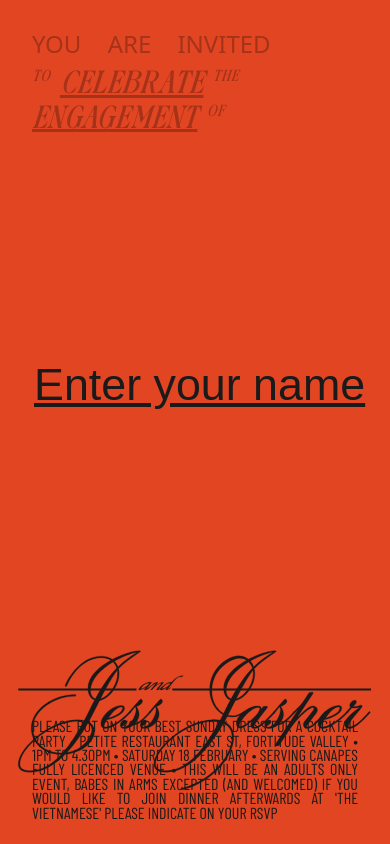
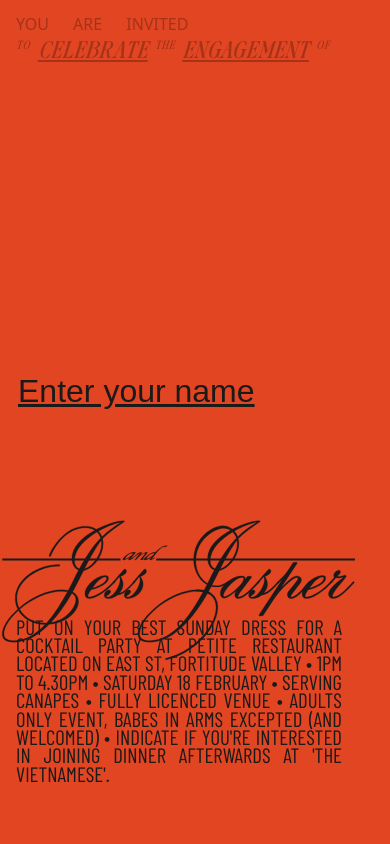
Before and after one commit to freejasper/engagement-rsvp, a React (Vite) app: page / in a window 390 px wide. Built offline with nearby package versions, Linux system fonts and the light colour scheme; no server answers; a web font is replaced by a local one.

Commit message:
Media queries for responsive sizing. Submission updates

```diff
--- a/api/github-data.js
+++ b/api/github-data.js
@@ -6,7 +6,7 @@ const PAT   = process.env.GITHUB_PAT;
 
 export default async function handler(req, res) {
   if (req.method === 'GET') {
-    const url = `https://api.github.com/repos/${OWNER}/${REPO}/contents/contents/${FILE}`;
+    const url = `https://api.github.com/repos/${OWNER}/${REPO}/contents/${FILE}`;
     const gh  = await fetch(url, { headers: { Authorization: `Bearer ${PAT}`, Accept: "application/vnd.github+json" }});
     if (!gh.ok) return res.status(gh.status).json({ error: gh.statusText });
 
--- a/src/App.css
+++ b/src/App.css
@@ -18,24 +18,35 @@ html {
 body {
   position: fixed;
   background-color: var(--primary-red);
-  max-width: 480px;
   overflow: hidden;
   width: 100%;
   height: 100%;
 }
 
 #root {
+  max-width: 850px;
   width: 100%;
   height: 100%;
-  display: grid;
-  grid-template-rows: 1fr 1fr 1fr 1fr;
-  grid-template-columns: 100%;
 
   box-sizing: border-box;
 
   margin: 0 auto;
   padding: 2rem;
   text-align: center;
+}
+
+@media screen and (max-width: 400px) {
+  #root {
+    padding: 1rem;
+  }
+}
+
+#app-container {
+  width: 100%;
+  height: 100%;
+  display: grid;
+  grid-template-rows: 1fr 1fr 1fr 1fr;
+  grid-template-columns: 100%;
 }
 
 fieldset legend {
--- a/src/App.jsx
+++ b/src/App.jsx
@@ -1,5 +1,4 @@
-import { useEffect, useState } from 'react'
-import names from './dummyData';
+import { useEffect, useLayoutEffect, useState, useRef } from 'react'
 import NameInputShell from './utils/NameInputShell';
 import TextHeader from './utils/ui/TextHeader';
 import RsvpOptionsShell from './utils/RsvpOptionsShell';
@@ -30,6 +29,25 @@ function App() {
     fetchData();
   }, []);
 
+  //window resize listener
+  const svgRef = useRef(null);
+  const infoRef = useRef(null);
+
+  useLayoutEffect(() => {
+    function setTopMargin() {
+      if (svgRef.current && infoRef.current) {
+        const svgHeight = svgRef.current.getBoundingClientRect().height * 0.27;
+        console.log('svgHeight:', svgHeight);
+        infoRef.current.style.marginTop = `-${svgHeight}px`;
+      }
+    }
+    if(!loading) setTopMargin();
+    window.addEventListener('resize', setTopMargin);
+    return () => {
+      window.removeEventListener('resize', setTopMargin);
+    };
+  }, [loading]);
+
   // Setting and checking entered name against names list
   const [matchedName, setMatchedName] = useState('');
   const [plusOne, setPlusOne] = useState('');
@@ -38,7 +56,7 @@ function App() {
   const [dinnerInvite, setDinnerInvite] = useState(false)
 
   function norm(str) {
-    return str.toLowerCase().replace(/\s+/g, '');
+    return String(str).toLowerCase().replace(/\s+/g, '');
   }
 
   function matchName(enteredName) {
@@ -76,7 +94,7 @@ function App() {
 
   // SUBMIT FORM FUNCTION
   function submitForm () {
-    if (matchedName, attendanceComplete, dinnerAttendanceComplete) {
+    if (matchedName && attendanceComplete && dinnerAttendanceComplete) {
       const updates = {
         [norm(matchedName)]:{
         name: matchedName,
@@ -107,6 +125,20 @@ function App() {
         }).catch(console.error);
 
         console.log('Submit complete', newData);
+        // reset states
+        setListData(newData);
+        setMatchedName('');
+        setPlusOne('');
+        setStep(1);
+        setAttendance('');
+        setPlusOneAttendance('');
+        setDinnerAttendance('');
+        setDinnerPlusOneAttendance('');
+        setAttendanceComplete(false);
+        setDinnerAttendanceComplete(false);
+        setDinnerInvite(false);
+
+        alert('RSVP submission complete. See you on the 18th of Feb!');
         return newData;
       })
     }
@@ -143,15 +175,17 @@ function App() {
 
   if (loading) {
     return (
-      <div>Loading ...</div>
+      <div id="loading">Loading ...</div>
     )
   }
 
   if (!loading){
     return (
-    <>
+    <div id="app-container">
       <TextHeader />
-      <TextFooter />
+      <TextFooter
+      infoRef={infoRef}
+      svgRef={svgRef} />
       <NameInputShell
         matchName={matchName}
         setStep={setStep} />
@@ -175,7 +209,7 @@ function App() {
         dinnerAttendanceComplete={dinnerAttendanceComplete}
         setDinnerAttendanceComplete={setDinnerAttendanceComplete}
         submitForm={submitForm} />
-    </>
+    </div>
   )
 }
 }
--- a/src/css/NameInput.css
+++ b/src/css/NameInput.css
@@ -3,6 +3,7 @@
     grid-row-start: 2;
     align-self: end;
     margin-bottom: 0.7rem;
+    display: flex;
 }
 
 .nameInput-hidden {
@@ -16,6 +17,7 @@
 }
 
 #nameInput input[type="text"] {
+      width: 100%;
       border: none;
       background: transparent;
       outline: none;
@@ -28,3 +30,9 @@
       color: var(--charcoal);
       opacity: 1;
 }
+
+@media screen and (max-width: 400px) {
+    #nameInput input[type="text"] {
+        font-size: 2rem;
+    }
+}
--- a/src/css/TextFooter.css
+++ b/src/css/TextFooter.css
@@ -1,7 +1,8 @@
 #text-footer {
     position: absolute;
-    bottom: 0.5rem;
-
+    bottom: env(safe-area-inset-bottom, 0);
+    padding-bottom: 40px;
+    max-width: 850px;
     width: 100%;
     height: auto;
     box-sizing: border-box;
@@ -11,10 +12,9 @@
 }
 
 #footer-details {
-    font-size: 1rem;
-    line-height: 0.9rem;
+    font-size: 1.3rem;
+    line-height: 1.15rem;
     color: var(--charcoal);
-    margin-top: -12.5vh;
     padding: 0 2rem 0 2rem;
 
     font-family: 'Barlow Condensed', sans-serif;
@@ -28,3 +28,14 @@
     fill: var(--charcoal);
     stroke: var(--charcoal);
 }
+
+@media screen and (min-width: 850px) {
+
+}
+
+@media screen and (max-width: 380px) {
+    #text-footer {
+        margin-left: -1.2rem;
+        padding-bottom: 12px;
+    }
+}
--- a/src/css/TextHeader.css
+++ b/src/css/TextHeader.css
@@ -20,6 +20,17 @@ h3 {
   line-height: 2rem;
   letter-spacing: 1px;
   text-transform: lowercase;
+}
+
+@media screen and (max-width: 500px) {
+  h4 {
+    font-size: 1rem;
+    line-height: 1rem;
+  }
+  h3 {
+    font-size: 1.5rem;
+    line-height: 1.3rem;
+  }
 }
 
 .superscript {
--- a/src/utils/ui/SubmitForm.jsx
+++ b/src/utils/ui/SubmitForm.jsx
@@ -23,9 +23,15 @@ export default function SubmitForm ({
         }
     }, [dinnerInvite, matchedName, attendanceComplete, dinnerAttendanceComplete, noAttendance]);
 
+    function handleSubmit() {
+        setSubmitDisabled(true);
+        submitForm();
+        setSubmitDisabled(false);
+    }
+
     return (
         <>
-            {!submitDisabled && <button id='submit-button' onClick={submitForm} >SUBMIT</button>}
+            {!submitDisabled && <button id='submit-button' onClick={handleSubmit} >SUBMIT</button>}
         </>
     )
 }
--- a/src/utils/ui/TextFooter.jsx
+++ b/src/utils/ui/TextFooter.jsx
@@ -1,9 +1,9 @@
 import '../../css/TextFooter.css';
 
-export default function TextFooter() {
+export default function TextFooter({ infoRef, svgRef }) {
     return (
         <div id='text-footer'>
-            <svg id='jessandjasper' xmlns="http://www.w3.org/2000/svg" viewBox="0 0 1584 1224">
+            <svg id='jessandjasper' ref={svgRef} xmlns="http://www.w3.org/2000/svg" viewBox="0 0 1584 1224">
                 <path d="m1117.64,607.94c-21.98,0-67.59,13.04-110.3,35.2l-6.23,3.48c-48.93,26.94-92.88,66.48-92.88,113.84,0,23.03,10.37,41.71,27.37,48.23-6.22,11.73-12.44,23.46-18.66,36.5-7.47,15.2-15.35,30.85-23.64,46.05-7.46-1.3-16.17-2.6-25.71-2.6-60.54,0-126.47,33.02-173.75,73.86l-5.39,4.78c-37.73,33.46-63.03,71.7-63.03,100.81,0,17.38,8.71,33.46,48.1,33.46,51.84,0,99.94-28.68,142.65-72.57l7.05-7.38c31.52-33.46,60.13-75.17,85.01-119.06,12.44,6.95,19.9,3.48,2.9-5.21,7.88-14.34,15.34-28.68,22.81-43.45,7.46-15.21,14.51-29.55,21.56-43.02,34.83-5.65,79.62-54.31,79.62-109.93,0-6.95-.83-13.47-2.49-19.55,26.54-26.51,53.91-46.06,86.67-67.79,3.73-2.17,3.73-5.65-1.66-5.65Zm-312.25,415.4l-5.81,6.51c-37.32,39.11-79.2,65.61-126.89,65.61-33.58,0-40.63-13.47-40.63-27.8,0-27.38,23.63-63.44,58.88-95.16l5.39-4.78c46.44-40.41,111.96-73,172.09-73,8.29,0,15.76.87,21.98,2.17-24.88,45.63-53.08,90.82-85.01,126.45Zm153.84-219.43c26.54-51.71,49.76-91.68,68.01-116.02.83,3.92,1.24,8.69,1.24,13.04,0,49.53-38.98,94.29-69.25,102.98Zm71.33-130.35c-1.69-4.43-3.81-8.74-6.32-12.71-.84-1.35-2.53-1.88-3.99-1.26l-.12.05c-1.85.78-2.51,3.02-1.45,4.71,2.73,4.37,4.95,9.16,6.49,14.42-26.13,27.37-54.74,66.05-86.67,124.7-11.2-4.34-19.9-15.2-19.9-32.58,0-46.5,43.54-88.64,91.64-117.32l5.8-3.04c33.59-19.56,70.91-33.03,92.48-36.5l.41.43c-24.05,14.34-51.83,32.59-78.37,59.1Z"/>
                 <path d="m1113.9,855.18c-1.02,0-1.49.29-2.08.87,0,0,0,.01-.01.01-.13.13-.26.27-.4.42-29.85,33.03-59.29,61.7-77.12,61.7-1.66,0-2.49-1.3-2.49-2.6,0-3.91,4.14-10.43,14.93-24.77l39.39-52.14c1.24-2.17.41-4.78-2.49-4.78h-13.27l-9.12,12.17h-.42c.42-1.31.42-2.18.42-3.48,0-6.08-3.32-10.43-14.93-10.43-34.83,0-86.25,37.37-86.25,71.7,0,11.73,5.8,18.68,14.93,18.68,12.44,0,31.51-13.04,49.34-29.55l.42.44c-4.56,6.08-6.22,10.43-6.22,16.94,0,10.43,7.88,13.91,15.76,13.91,12.04,0,27.29-10.25,43.89-25.32,2.81-2.55,5.66-5.24,8.54-8.05,9.41-9.14,19.12-19.47,28.84-30.07.08-.09.16-.18.23-.27,1.67-2.17-.3-5.38-1.89-5.38Zm-136.84,61.27c-3.73,0-4.56-2.18-4.56-4.78,0-18.25,48.52-73.44,75.88-73.44,5.81,0,6.64,2.61,6.64,5.22,0,20.86-59.71,73-77.96,73Z"/>
                 <path d="m1195.17,855.18c-1.02,0-1.48.29-2.07.87,0,.01-.02.02-.02.03-.12.12-.25.25-.39.4-24.47,27.81-39.4,40.41-55.99,45.63l-.41-.44c9.54-9.99,15.34-22.16,15.34-36.06,0-12.6-6.22-22.6-10.36-31.29,9.53-3.47,24.05-11.73,24.05-21.29,0-3.91-3.32-8.69-6.64-8.69-2.49,0-20.32,20.43-37.73,40.85l-9.13,10.86s0,.01-.01.01c-1.64,2.17-.4,5.2,2.09,5.2.91,0,1.38-.23,1.89-.7.18-.16.38-.37.6-.6l5.39-6.52c4.97-6.08,9.53-12.16,14.51-17.38,1.66,4.35,2.9,8.69,2.9,11.3,0,25.2-26.95,70.82-50.59,70.82-2.49,0-4.97-.43-5.8-3.47,10.36-5.65,18.24-12.6,18.24-19.12,0-3.04-2.9-6.52-6.63-6.52-2.55,0-5.2.61-7.69,1.83-3.33,1.62-6.37,4.31-8.54,8.05-2.01,3.48-3.26,7.87-3.26,13.15,0,8.26,6.63,12.17,13.68,12.17,14.1,0,27.79-5.22,38.98-13.91,24.47-3.04,39.81-16.51,69.67-49.97.01-.01.01-.02.02-.03,1.63-1.74.38-5.18-2.1-5.18Z"/>
@@ -23,9 +23,9 @@ export default function TextFooter() {
                 <line x1="74.22" y1="765.53" x2="554.43" y2="765.53" strokeWidth='8' />
                 <line x1="699.67" y1="765.53" x2="1507" y2="765.53" strokeWidth='8' />
             </svg>
-            <div id='footer-details' >
+            <div id='footer-details' ref={infoRef} >
                 <p>
-                    Please put on your best sunday dress for a cocktail party • PEtite restaurant east st, fortitude valley • 1pm to 4.30pm • saturday 18 february • serving canapes  fully licenced venue • this will be an adults only event, babes in arms excepted (and welcomed) if you would like to join dinner afterwards at &apos;the vietnamese&apos; please indicate on your rsvp
+                    Put on your best sunday dress for a cocktail party at Petite restaurant located on East st, fortitude valley • 1pm to 4.30pm • Saturday 18 february • Serving canapes • fully licenced venue • Adults only event, babes in arms excepted (and welcomed) • Indicate if you're interested in joining dinner afterwards at &apos;the vietnamese&apos;.
                 </p>
             </div>
         </div>
```
